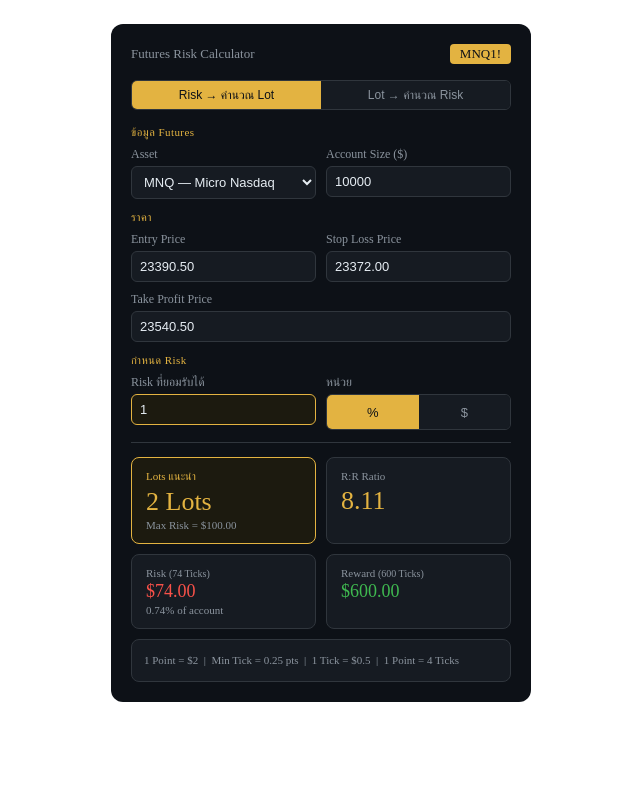
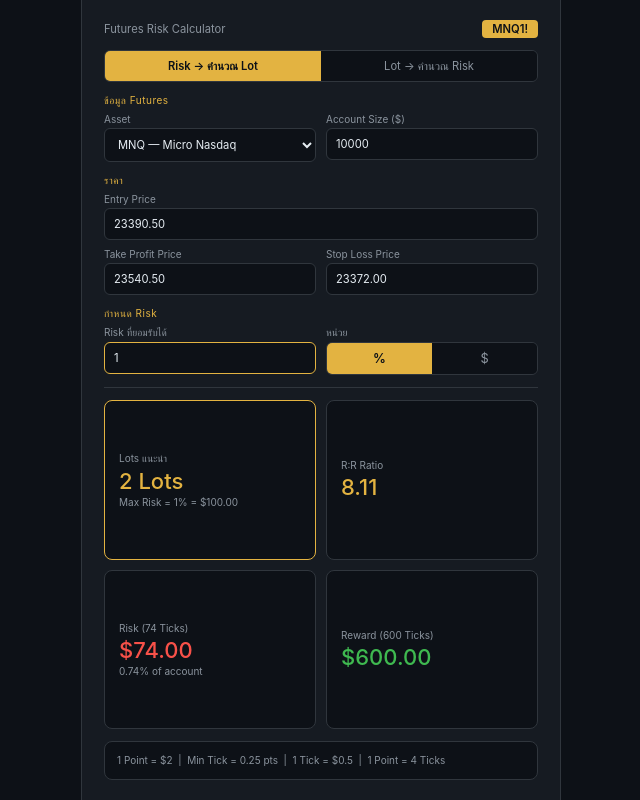
Before and after one commit to o2spaces/RiskCalculator, a plain HTML site: page index.html in a window 1280 px wide. Shown: the whole page, without its empty margins (319-959 px from the left). Drawn offline with Linux system fonts and the light colour scheme.

Commit message:
Add files via upload

```diff
--- a/index.html
+++ b/index.html
@@ -1,22 +1,125 @@
+<!DOCTYPE html>
+<html lang="th">
+<head>
+<meta charset="UTF-8" />
+<meta name="viewport" content="width=device-width, initial-scale=1.0" />
+<title>Futures Risk Calculator</title>
+<style>
+  * { box-sizing: border-box; margin: 0; padding: 0; }
+  html, body { height: 100%; background: #0d1117; }
 
-<div style="display:flex;justify-content:center;align-items:flex-start;padding:1rem 0;">
-<div style="width:380px;min-width:380px;max-width:380px;background:#0d1117;border-radius:12px;padding:20px;font-family:var(--font-sans);color:#e6edf3;">
+  .outer {
+    background: #0d1117;
+    width: 100%;
+    height: 100vh;
+    display: flex;
+    justify-content: center;
+    align-items: stretch;
+  }
 
-  <div style="display:flex;align-items:center;justify-content:space-between;margin-bottom:16px;">
-    <span style="font-size:13px;color:#8b949e;">Futures Risk Calculator</span>
-    <span id="asset-badge" style="background:#e3b341;color:#0d1117;border-radius:4px;padding:2px 10px;font-size:13px;font-weight:500;">MNQ1!</span>
+  .card {
+    background: #161b22;
+    width: 100%;
+    max-width: 480px;
+    display: flex;
+    flex-direction: column;
+    border-left: 0.5px solid #30363d;
+    border-right: 0.5px solid #30363d;
+    font-family: -apple-system, BlinkMacSystemFont, 'Segoe UI', sans-serif;
+    color: #e6edf3;
+  }
+
+  .inner {
+    flex: 1;
+    display: flex;
+    flex-direction: column;
+    padding: clamp(12px, 2.5vh, 22px) clamp(14px, 3vw, 22px);
+    gap: clamp(8px, 1.5vh, 14px);
+    overflow: hidden;
+  }
+
+  .row2 { display: grid; grid-template-columns: 1fr 1fr; gap: 10px; }
+  .fl { font-size: clamp(10px, 1.2vh, 12px); color: #8b949e; margin-bottom: 3px; }
+
+  select, input[type=number] {
+    width: 100%;
+    background: #0d1117;
+    border: 0.5px solid #30363d;
+    color: #e6edf3;
+    border-radius: 6px;
+    padding: clamp(5px, 1vh, 8px) 9px;
+    font-size: clamp(11px, 1.4vh, 14px);
+    font-family: inherit;
+  }
+  select:focus, input:focus { outline: none; border-color: #388bfd; }
+  input.hi { border-color: #e3b341; background: #0d1117; }
+
+  .tog { display: flex; border-radius: 6px; overflow: hidden; border: 0.5px solid #30363d; }
+  .tog button {
+    flex: 1;
+    padding: clamp(5px, 1vh, 8px) 4px;
+    font-size: clamp(11px, 1.4vh, 14px);
+    border: none; cursor: pointer;
+    font-family: inherit;
+    transition: background .15s;
+  }
+  .tog button.on  { background: #e3b341; color: #0d1117; font-weight: 600; }
+  .tog button.off { background: #0d1117; color: #8b949e; }
+
+  .sec { font-size: clamp(10px, 1.1vh, 12px); color: #e3b341; letter-spacing: .05em; }
+  .divider { border: none; border-top: 0.5px solid #30363d; }
+
+  .stat-grid { display: grid; grid-template-columns: 1fr 1fr; gap: 10px; flex: 1; min-height: 0; }
+  .stat {
+    background: #0d1117;
+    border-radius: 8px;
+    padding: clamp(8px, 1.5vh, 13px) clamp(10px, 2vw, 14px);
+    border: 0.5px solid #30363d;
+    display: flex; flex-direction: column; justify-content: center;
+  }
+  .stat.gold { border-color: #e3b341; }
+  .stat .sl { font-size: clamp(10px, 1.1vh, 12px); color: #8b949e; margin-bottom: 3px; }
+  .stat .sv { font-size: clamp(15px, 2.8vh, 22px); font-weight: 500; }
+  .stat .ss { font-size: clamp(10px, 1.1vh, 11px); color: #8b949e; margin-top: 2px; }
+
+  .amber { color: #e3b341; }
+  .red   { color: #f85149; }
+  .green { color: #3fb950; }
+
+  .warn { color: #f85149; font-size: clamp(10px, 1.1vh, 11px); }
+  .info-bar {
+    background: #0d1117;
+    border-radius: 8px;
+    padding: clamp(7px, 1.2vh, 10px) 12px;
+    border: 0.5px solid #30363d;
+    font-size: clamp(10px, 1.1vh, 11px);
+    color: #8b949e;
+    line-height: 1.8;
+  }
+</style>
+</head>
+<body>
+
+<div class="outer">
+<div class="card">
+<div class="inner">
+
+  <div style="display:flex;align-items:center;justify-content:space-between;">
+    <span style="font-size:clamp(11px,1.4vh,14px);color:#8b949e;">Futures Risk Calculator</span>
+    <span id="asset-badge" style="background:#e3b341;color:#0d1117;border-radius:4px;padding:2px 10px;font-size:clamp(11px,1.4vh,14px);font-weight:600;">MNQ1!</span>
   </div>
 
-  <div style="display:flex;border-radius:6px;overflow:hidden;border:0.5px solid #30363d;margin-bottom:16px;">
-    <button id="btn-risk" onclick="setMode('risk')" style="flex:1;padding:7px 6px;font-size:12px;background:#e3b341;color:#0d1117;border:none;cursor:pointer;font-weight:500;">Risk → คำนวณ Lot</button>
-    <button id="btn-lot" onclick="setMode('lot')" style="flex:1;padding:7px 6px;font-size:12px;background:#161b22;color:#8b949e;border:none;cursor:pointer;">Lot → คำนวณ Risk</button>
+  <div class="tog">
+    <button id="btn-risk" class="on"  onclick="setMode('risk')">Risk → คำนวณ Lot</button>
+    <button id="btn-lot"  class="off" onclick="setMode('lot')">Lot → คำนวณ Risk</button>
   </div>
 
-  <div style="font-size:11px;color:#e3b341;margin-bottom:8px;letter-spacing:.04em;">ข้อมูล Futures</div>
-  <div style="display:grid;grid-template-columns:1fr 1fr;gap:10px;margin-bottom:12px;">
   <div>
-      <div style="font-size:12px;color:#8b949e;margin-bottom:4px;">Asset</div>
-      <select id="asset" onchange="calc()" style="width:100%;background:#161b22;border:0.5px solid #30363d;color:#e6edf3;border-radius:6px;padding:7px 8px;font-size:13px;box-sizing:border-box;">
+    <div class="sec" style="margin-bottom:6px;">ข้อมูล Futures</div>
+    <div class="row2">
+      <div>
+        <div class="fl">Asset</div>
+        <select id="asset" onchange="calc()">
           <option value="MNQ">MNQ — Micro Nasdaq</option>
           <option value="MES">MES — Micro S&P 500</option>
           <option value="NQ">NQ — Nasdaq-100</option>
@@ -31,193 +134,178 @@
         </select>
       </div>
       <div>
-      <div style="font-size:12px;color:#8b949e;margin-bottom:4px;">Account Size ($)</div>
-      <input type="number" id="acct" value="10000" step="1000" onchange="calc()" oninput="calc()" style="width:100%;background:#161b22;border:0.5px solid #30363d;color:#e6edf3;border-radius:6px;padding:7px 8px;font-size:13px;box-sizing:border-box;" />
+        <div class="fl">Account Size ($)</div>
+        <input type="number" id="acct" value="10000" step="1000" oninput="calc()" />
+      </div>
     </div>
   </div>
 
-  <div style="font-size:11px;color:#e3b341;margin-bottom:8px;letter-spacing:.04em;">ราคา</div>
-  <div style="display:grid;grid-template-columns:1fr 1fr;gap:10px;margin-bottom:10px;">
   <div>
-      <div style="font-size:12px;color:#8b949e;margin-bottom:4px;">Entry Price</div>
-      <input type="number" id="entry" value="23390.50" step="0.25" onchange="calc()" oninput="calc()" style="width:100%;background:#161b22;border:0.5px solid #30363d;color:#e6edf3;border-radius:6px;padding:7px 8px;font-size:13px;box-sizing:border-box;" />
+    <div class="sec" style="margin-bottom:6px;">ราคา</div>
+    <div style="margin-bottom:8px;">
+      <div class="fl">Entry Price</div>
+      <input type="number" id="entry" value="23390.50" step="0.25" oninput="calc()" />
+    </div>
+    <div class="row2">
+      <div>
+        <div class="fl">Take Profit Price</div>
+        <input type="number" id="tp" value="23540.50" step="0.25" oninput="calc()" />
       </div>
       <div>
-      <div style="font-size:12px;color:#8b949e;margin-bottom:4px;">Stop Loss Price</div>
-      <input type="number" id="sl" value="23372.00" step="0.25" onchange="calc()" oninput="calc()" style="width:100%;background:#161b22;border:0.5px solid #30363d;color:#e6edf3;border-radius:6px;padding:7px 8px;font-size:13px;box-sizing:border-box;" />
+        <div class="fl">Stop Loss Price</div>
+        <input type="number" id="sl" value="23372.00" step="0.25" oninput="calc()" />
       </div>
     </div>
-  <div style="margin-bottom:12px;">
-    <div style="font-size:12px;color:#8b949e;margin-bottom:4px;">Take Profit Price</div>
-    <input type="number" id="tp" value="23540.50" step="0.25" onchange="calc()" oninput="calc()" style="width:100%;background:#161b22;border:0.5px solid #30363d;color:#e6edf3;border-radius:6px;padding:7px 8px;font-size:13px;box-sizing:border-box;" />
   </div>
 
-  <div id="section-risk" style="">
-    <div style="font-size:11px;color:#e3b341;margin-bottom:8px;letter-spacing:.04em;">กำหนด Risk</div>
-    <div style="display:grid;grid-template-columns:1fr 1fr;gap:10px;margin-bottom:12px;">
+  <div id="section-risk">
+    <div class="sec" style="margin-bottom:6px;">กำหนด Risk</div>
+    <div class="row2">
       <div>
-        <div style="font-size:12px;color:#8b949e;margin-bottom:4px;">Risk ที่ยอมรับได้</div>
-        <input type="number" id="risk-val" value="1" step="0.1" min="0.01" onchange="calc()" oninput="calc()" style="width:100%;background:#1c1a0f;border:0.5px solid #e3b341;color:#e6edf3;border-radius:6px;padding:7px 8px;font-size:13px;box-sizing:border-box;" />
+        <div class="fl">Risk ที่ยอมรับได้</div>
+        <input type="number" id="risk-val" value="1" step="0.1" min="0.01" class="hi" oninput="calc()" />
       </div>
       <div>
-        <div style="font-size:12px;color:#8b949e;margin-bottom:4px;">หน่วย</div>
-        <div style="display:flex;border-radius:6px;overflow:hidden;border:0.5px solid #30363d;height:34px;">
-          <button id="btn-pct" onclick="setRiskUnit('pct')" style="flex:1;font-size:13px;background:#e3b341;color:#0d1117;border:none;cursor:pointer;font-weight:500;">%</button>
-          <button id="btn-usd" onclick="setRiskUnit('usd')" style="flex:1;font-size:13px;background:#161b22;color:#8b949e;border:none;cursor:pointer;">$</button>
+        <div class="fl">หน่วย</div>
+        <div class="tog">
+          <button id="btn-pct" class="on"  onclick="setUnit('pct')" style="font-size:clamp(12px,1.6vh,15px);">%</button>
+          <button id="btn-usd" class="off" onclick="setUnit('usd')" style="font-size:clamp(12px,1.6vh,15px);">$</button>
         </div>
       </div>
     </div>
   </div>
 
   <div id="section-lot" style="display:none;">
-    <div style="font-size:11px;color:#e3b341;margin-bottom:8px;letter-spacing:.04em;">กำหนด Lot</div>
-    <div style="margin-bottom:12px;">
-      <div style="font-size:12px;color:#8b949e;margin-bottom:4px;">จำนวน Lot</div>
-      <input type="number" id="lots-manual" value="3" min="1" onchange="calc()" oninput="calc()" style="width:100%;background:#1c1a0f;border:0.5px solid #e3b341;color:#e6edf3;border-radius:6px;padding:7px 8px;font-size:13px;box-sizing:border-box;" />
+    <div class="sec" style="margin-bottom:6px;">กำหนด Lot</div>
+    <div>
+      <div class="fl">จำนวน Lot</div>
+      <input type="number" id="lots-manual" value="3" min="1" class="hi" oninput="calc()" />
     </div>
   </div>
 
-  <div style="border-top:0.5px solid #30363d;padding-top:14px;">
-    <div style="display:grid;grid-template-columns:1fr 1fr;gap:10px;margin-bottom:10px;">
-      <div id="main-stat" style="background:#1c1a0f;border-radius:8px;padding:12px 14px;border:0.5px solid #e3b341;">
-        <div id="main-label" style="font-size:11px;color:#e3b341;margin-bottom:4px;">Lots แนะนำ</div>
-        <div id="main-val" style="font-size:26px;font-weight:500;color:#e3b341;">3 Lots</div>
-        <div id="main-sub" style="font-size:11px;color:#8b949e;margin-top:2px;"></div>
+  <div class="divider"></div>
+
+  <div class="stat-grid">
+    <div class="stat gold">
+      <div class="sl" id="main-label">Lots แนะนำ</div>
+      <div class="sv amber" id="main-val">—</div>
+      <div class="ss" id="main-sub"></div>
     </div>
-      <div style="background:#161b22;border-radius:8px;padding:12px 14px;border:0.5px solid #30363d;">
-        <div style="font-size:11px;color:#8b949e;margin-bottom:4px;">R:R Ratio</div>
-        <div id="out-rr" style="font-size:26px;font-weight:500;color:#e3b341;">8.11</div>
+    <div class="stat">
+      <div class="sl">R:R Ratio</div>
+      <div class="sv amber" id="out-rr">—</div>
     </div>
+    <div class="stat">
+      <div class="sl" id="risk-label">Risk</div>
+      <div class="sv red" id="out-risk">—</div>
+      <div class="ss" id="out-risk-pct"></div>
     </div>
-    <div style="display:grid;grid-template-columns:1fr 1fr;gap:10px;margin-bottom:10px;">
-      <div style="background:#161b22;border-radius:8px;padding:12px 14px;border:0.5px solid #30363d;">
-        <div style="font-size:11px;color:#8b949e;margin-bottom:2px;">Risk <span id="out-risk-ticks-label" style="color:#8b949e;font-size:10px;"></span></div>
-        <div id="out-risk" style="font-size:18px;font-weight:500;color:#f85149;">$55.50</div>
-        <div id="out-risk-pct" style="font-size:11px;color:#8b949e;margin-top:2px;"></div>
-      </div>
-      <div style="background:#161b22;border-radius:8px;padding:12px 14px;border:0.5px solid #30363d;">
-        <div style="font-size:11px;color:#8b949e;margin-bottom:2px;">Reward <span id="out-reward-ticks-label" style="color:#8b949e;font-size:10px;"></span></div>
-        <div id="out-reward" style="font-size:18px;font-weight:500;color:#3fb950;">$450.00</div>
-      </div>
-    </div>
-    <div id="warn-msg" style="display:none;color:#f85149;font-size:11px;margin-bottom:8px;"></div>
-    <div style="background:#161b22;border-radius:8px;padding:10px 12px;border:0.5px solid #30363d;font-size:11px;color:#8b949e;line-height:1.9;">
-      <span id="contract-info"></span>
+    <div class="stat">
+      <div class="sl" id="reward-label">Reward</div>
+      <div class="sv green" id="out-reward">—</div>
     </div>
   </div>
 
+  <div id="warn-msg" class="warn" style="display:none;"></div>
+  <div class="info-bar" id="contract-info"></div>
+
+</div>
 </div>
 </div>
 
 <script>
 const ASSETS = {
-  MNQ: { label:"MNQ1!", tick:0.25, tickVal:0.50, pointVal:2 },
-  MES: { label:"MES1!", tick:0.25, tickVal:1.25, pointVal:5 },
-  NQ:  { label:"NQ1!",  tick:0.25, tickVal:5.00, pointVal:20 },
-  ES:  { label:"ES1!",  tick:0.25, tickVal:12.50, pointVal:50 },
-  MYM: { label:"MYM1!", tick:1.00, tickVal:0.50, pointVal:0.5 },
-  YM:  { label:"YM1!",  tick:1.00, tickVal:5.00, pointVal:5 },
-  MCL: { label:"MCL1!", tick:0.01, tickVal:1.00, pointVal:100 },
-  CL:  { label:"CL1!",  tick:0.01, tickVal:10.00, pointVal:1000 },
-  MGC: { label:"MGC1!", tick:0.10, tickVal:1.00, pointVal:10 },
-  GC:  { label:"GC1!",  tick:0.10, tickVal:10.00, pointVal:100 },
-  "6E":{ label:"6E1!",  tick:0.00005, tickVal:6.25, pointVal:125000 },
+  MNQ: { label:"MNQ1!", tick:0.25,    tickVal:0.50,  pointVal:2 },
+  MES: { label:"MES1!", tick:0.25,    tickVal:1.25,  pointVal:5 },
+  NQ:  { label:"NQ1!",  tick:0.25,    tickVal:5.00,  pointVal:20 },
+  ES:  { label:"ES1!",  tick:0.25,    tickVal:12.50, pointVal:50 },
+  MYM: { label:"MYM1!", tick:1.00,    tickVal:0.50,  pointVal:0.5 },
+  YM:  { label:"YM1!",  tick:1.00,    tickVal:5.00,  pointVal:5 },
+  MCL: { label:"MCL1!", tick:0.01,    tickVal:1.00,  pointVal:100 },
+  CL:  { label:"CL1!",  tick:0.01,    tickVal:10.00, pointVal:1000 },
+  MGC: { label:"MGC1!", tick:0.10,    tickVal:1.00,  pointVal:10 },
+  GC:  { label:"GC1!",  tick:0.10,    tickVal:10.00, pointVal:100 },
+  "6E":{ label:"6E1!",  tick:0.00005, tickVal:6.25,  pointVal:125000 },
 };
 
-let mode = 'risk';
-let riskUnit = 'pct';
+let mode='risk', riskUnit='pct';
 
-function setMode(m) {
-  mode = m;
-  document.getElementById('btn-risk').style.background = m==='risk' ? '#e3b341' : '#161b22';
-  document.getElementById('btn-risk').style.color = m==='risk' ? '#0d1117' : '#8b949e';
-  document.getElementById('btn-risk').style.fontWeight = m==='risk' ? '500' : '400';
-  document.getElementById('btn-lot').style.background = m==='lot' ? '#e3b341' : '#161b22';
-  document.getElementById('btn-lot').style.color = m==='lot' ? '#0d1117' : '#8b949e';
-  document.getElementById('btn-lot').style.fontWeight = m==='lot' ? '500' : '400';
-  document.getElementById('section-risk').style.display = m==='risk' ? '' : 'none';
-  document.getElementById('section-lot').style.display = m==='lot' ? '' : 'none';
+function setMode(m){
+  mode=m;
+  document.getElementById('btn-risk').className = m==='risk'?'on':'off';
+  document.getElementById('btn-lot').className  = m==='lot' ?'on':'off';
+  document.getElementById('section-risk').style.display = m==='risk'?'':'none';
+  document.getElementById('section-lot').style.display  = m==='lot' ?'':'none';
   calc();
 }
 
-function setRiskUnit(u) {
-  riskUnit = u;
-  document.getElementById('btn-pct').style.background = u==='pct' ? '#e3b341' : '#161b22';
-  document.getElementById('btn-pct').style.color = u==='pct' ? '#0d1117' : '#8b949e';
-  document.getElementById('btn-pct').style.fontWeight = u==='pct' ? '500' : '400';
-  document.getElementById('btn-usd').style.background = u==='usd' ? '#e3b341' : '#161b22';
-  document.getElementById('btn-usd').style.color = u==='usd' ? '#0d1117' : '#8b949e';
-  document.getElementById('btn-usd').style.fontWeight = u==='usd' ? '500' : '400';
+function setUnit(u){
+  riskUnit=u;
+  document.getElementById('btn-pct').className = u==='pct'?'on':'off';
+  document.getElementById('btn-usd').className = u==='usd'?'on':'off';
   calc();
 }
 
-function calc() {
-  const key = document.getElementById('asset').value;
-  const a = ASSETS[key];
-  const entry = parseFloat(document.getElementById('entry').value) || 0;
-  const sl = parseFloat(document.getElementById('sl').value) || 0;
-  const tp = parseFloat(document.getElementById('tp').value) || 0;
-  const acct = parseFloat(document.getElementById('acct').value) || 10000;
+function calc(){
+  const key   = document.getElementById('asset').value;
+  const a     = ASSETS[key];
+  const entry = parseFloat(document.getElementById('entry').value)||0;
+  const sl    = parseFloat(document.getElementById('sl').value)||0;
+  const tp    = parseFloat(document.getElementById('tp').value)||0;
+  const acct  = parseFloat(document.getElementById('acct').value)||10000;
 
   document.getElementById('asset-badge').textContent = a.label;
 
-  const riskPts = Math.abs(entry - sl);
-  const rewardPts = Math.abs(tp - entry);
-  const riskTicks = Math.round(riskPts / a.tick);
-  const rewardTicks = Math.round(rewardPts / a.tick);
-  const riskPerLot = riskTicks * a.tickVal;
+  const riskTicks   = Math.round(Math.abs(entry-sl)/a.tick);
+  const rewardTicks = Math.round(Math.abs(tp-entry)/a.tick);
+  const riskPerLot  = riskTicks * a.tickVal;
 
-  let lots = 1;
-  let warnMsg = '';
+  let lots=1, warn='';
 
-  if (mode === 'risk') {
-    const riskRaw = parseFloat(document.getElementById('risk-val').value) || 1;
-    const maxRiskDollar = riskUnit === 'pct' ? acct * (riskRaw / 100) : riskRaw;
-    if (riskPerLot > 0) {
-      lots = Math.floor(maxRiskDollar / riskPerLot);
-      if (lots < 1) {
-        lots = 1;
-        const label = riskUnit === 'pct' ? `${riskRaw}%` : `$${riskRaw}`;
-        warnMsg = `⚠️ Risk ต่อ 1 Lot = $${riskPerLot.toFixed(2)} เกินกว่า ${label} — แสดง 1 Lot`;
+  if(mode==='risk'){
+    const rv = parseFloat(document.getElementById('risk-val').value)||1;
+    const maxRisk = riskUnit==='pct' ? acct*rv/100 : rv;
+    if(riskPerLot>0){
+      lots = Math.floor(maxRisk/riskPerLot);
+      if(lots<1){ lots=1; warn=`⚠️ Risk ต่อ 1 Lot = $${riskPerLot.toFixed(2)} เกินกว่าที่กำหนด — แสดง 1 Lot`; }
     }
-    }
+    const lbl = riskUnit==='pct'
+      ? `${rv}% = $${(acct*rv/100).toFixed(2)}`
+      : `$${rv.toFixed(2)}`;
     document.getElementById('main-label').textContent = 'Lots แนะนำ';
-    const riskDollarTarget = riskUnit === 'pct' ? acct * (riskRaw / 100) : riskRaw;
-    document.getElementById('main-sub').textContent = `Max Risk = $${riskDollarTarget.toFixed(2)}`;
+    document.getElementById('main-val').textContent   = lots+(lots>1?' Lots':' Lot');
+    document.getElementById('main-sub').textContent   = `Max Risk = ${lbl}`;
   } else {
-    lots = parseInt(document.getElementById('lots-manual').value) || 1;
-    const riskDollar = riskPerLot * lots;
-    const riskPct = acct > 0 ? (riskDollar / acct * 100) : 0;
+    lots = parseInt(document.getElementById('lots-manual').value)||1;
+    const rd = riskPerLot*lots;
+    const p  = acct>0 ? rd/acct*100 : 0;
     document.getElementById('main-label').textContent = 'Risk % ของบัญชี';
-    document.getElementById('main-sub').textContent = `${lots} Lot = $${riskDollar.toFixed(2)}`;
+    document.getElementById('main-val').textContent   = p.toFixed(2)+'%';
+    document.getElementById('main-sub').textContent   = `${lots} Lot = $${rd.toFixed(2)}`;
   }
 
-  const riskDollar = riskPerLot * lots;
-  const rewardDollar = rewardTicks * a.tickVal * lots;
-  const rr = riskDollar > 0 ? (rewardDollar / riskDollar) : 0;
-  const riskPctOfAcct = acct > 0 ? (riskDollar / acct * 100) : 0;
+  const riskDollar   = riskPerLot*lots;
+  const rewardDollar = rewardTicks*a.tickVal*lots;
+  const rr  = riskDollar>0 ? rewardDollar/riskDollar : 0;
+  const pct = acct>0 ? riskDollar/acct*100 : 0;
 
-  if (mode === 'risk') {
-    document.getElementById('main-val').textContent = lots + (lots > 1 ? ' Lots' : ' Lot');
-  } else {
-    document.getElementById('main-val').textContent = riskPctOfAcct.toFixed(2) + '%';
-  }
+  document.getElementById('risk-label').textContent   = `Risk (${riskTicks} Ticks)`;
+  document.getElementById('reward-label').textContent = `Reward (${rewardTicks} Ticks)`;
+  document.getElementById('out-risk').textContent     = '$'+riskDollar.toFixed(2);
+  document.getElementById('out-reward').textContent   = '$'+rewardDollar.toFixed(2);
+  document.getElementById('out-rr').textContent       = rr.toFixed(2);
+  document.getElementById('out-risk-pct').textContent = pct.toFixed(2)+'% of account';
 
-  document.getElementById('out-risk-ticks-label').textContent = riskTicks > 0 ? `(${riskTicks} Ticks)` : '';
-  document.getElementById('out-reward-ticks-label').textContent = rewardTicks > 0 ? `(${rewardTicks} Ticks)` : '';
-  document.getElementById('out-risk').textContent = '$' + riskDollar.toFixed(2);
-  document.getElementById('out-reward').textContent = '$' + rewardDollar.toFixed(2);
-  document.getElementById('out-rr').textContent = rr.toFixed(2);
-  document.getElementById('out-risk-pct').textContent = riskPctOfAcct.toFixed(2) + '% of account';
+  const wEl = document.getElementById('warn-msg');
+  wEl.style.display = warn?'':'none';
+  wEl.textContent   = warn;
 
-  const warnEl = document.getElementById('warn-msg');
-  if (warnMsg) { warnEl.style.display = ''; warnEl.textContent = warnMsg; }
-  else { warnEl.style.display = 'none'; }
-
-  const nTicksPerPoint = Math.round(1 / a.tick);
+  const tpp = Math.round(1/a.tick);
   document.getElementById('contract-info').innerHTML =
-    `1 Point = $${a.pointVal} &nbsp;|&nbsp; Min Tick = ${a.tick} pts &nbsp;|&nbsp; 1 Tick = $${a.tickVal} &nbsp;|&nbsp; 1 Point = ${nTicksPerPoint} Ticks`;
+    `1 Point = $${a.pointVal} &nbsp;|&nbsp; Min Tick = ${a.tick} pts &nbsp;|&nbsp; 1 Tick = $${a.tickVal} &nbsp;|&nbsp; 1 Point = ${tpp} Ticks`;
 }
 
 calc();
 </script>
+</body>
+</html>
```
Lines whose indentation alone changed are shown as unchanged.
